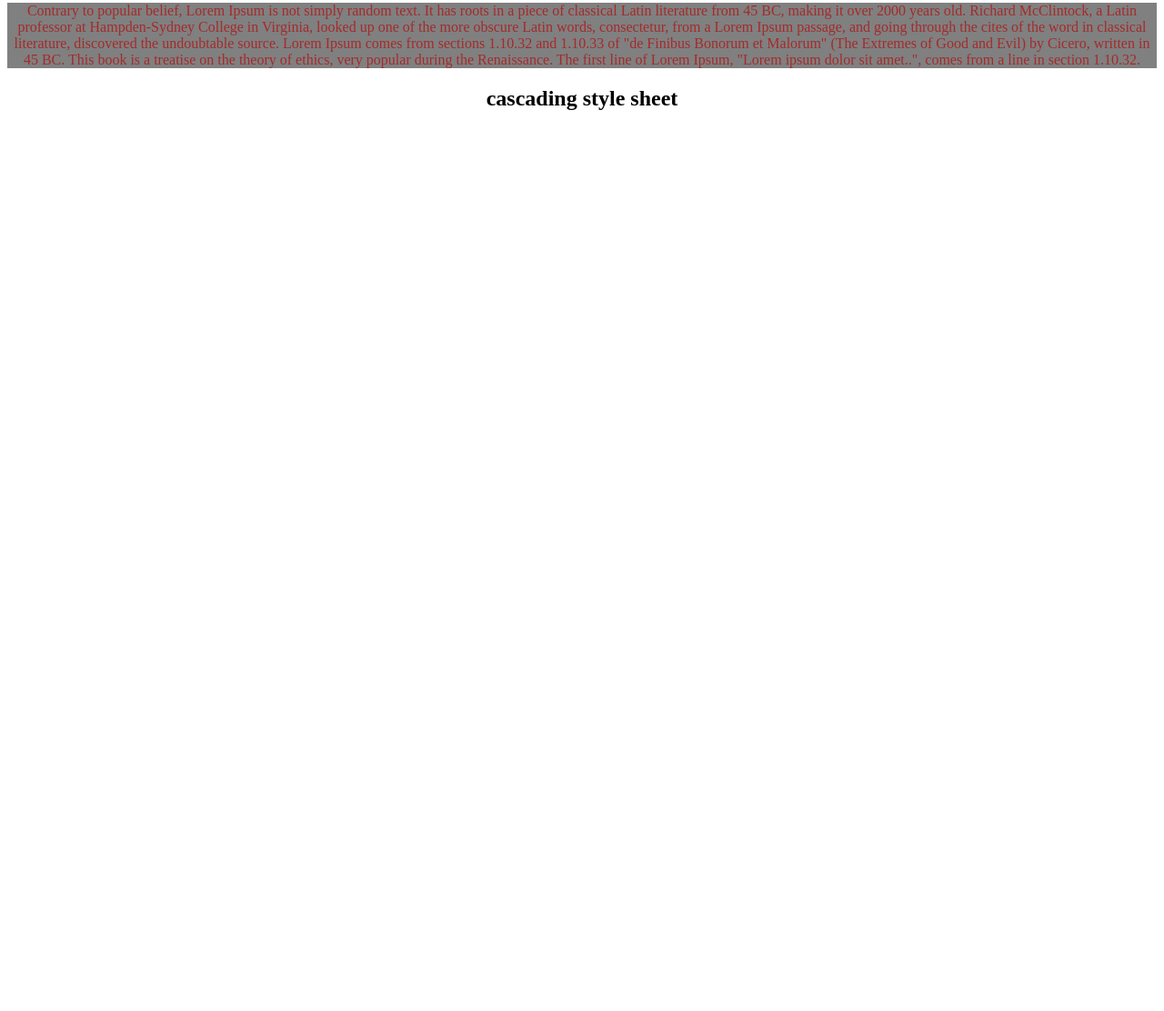
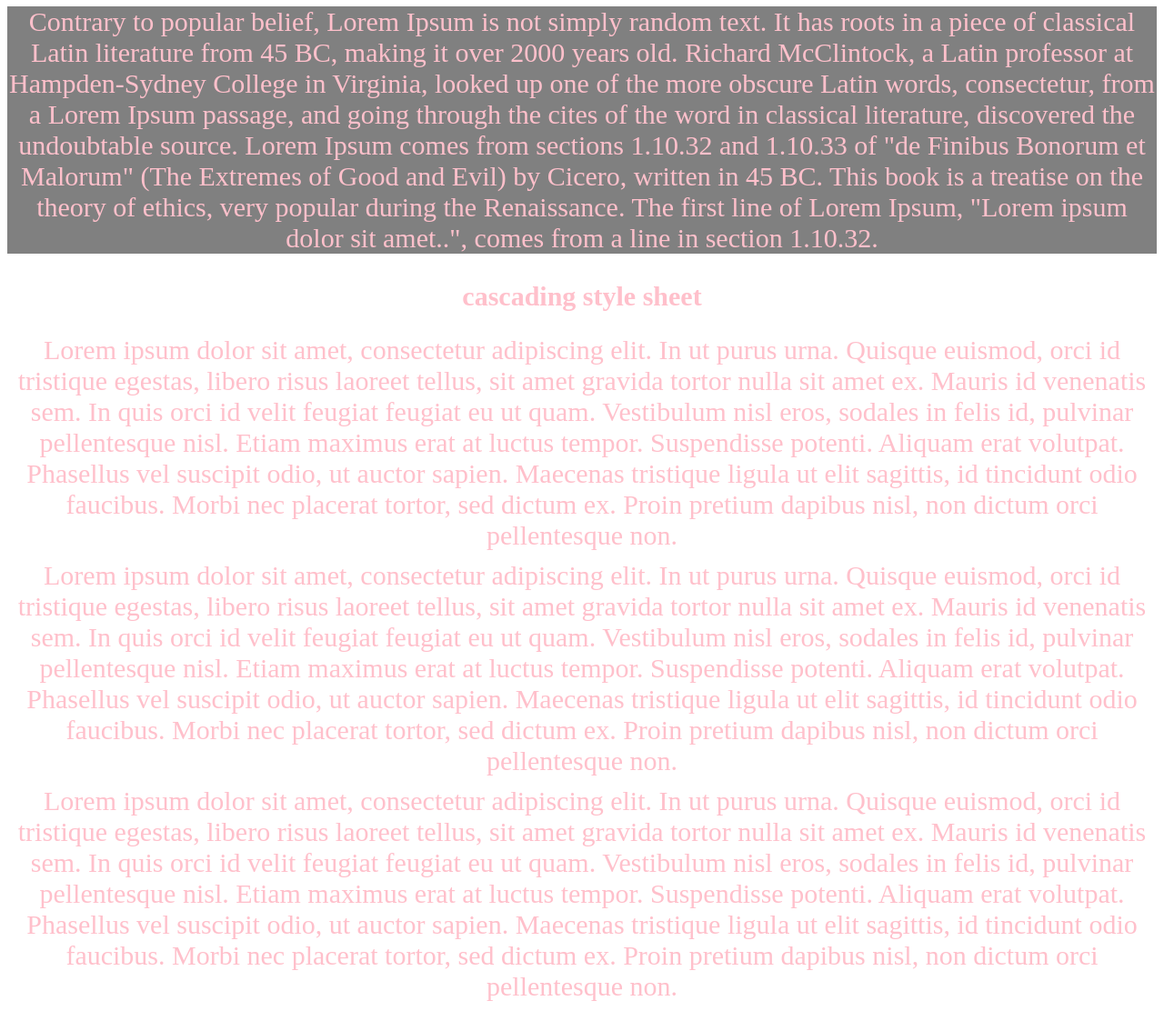
Before and after one commit to abassghana/html-and-css-crash-course, a plain HTML site: page index.html in a window 1280 px wide. Shown: the part 77-1189 px from the top of the page at 91% size. Before the commit the page ends 800 px from the top, so only its background shows below. Drawn offline with Linux system fonts and the light colour scheme.

Commit message:
css selectors

```diff
--- a/CSS/main.css
+++ b/CSS/main.css
@@ -1,3 +1,7 @@
+*{
+  color: pink;
+  font-size: 30px;
+}
 h1{
   /* color: red; */
 }
@@ -11,9 +15,15 @@ p{
 /* selecting multiple elements  */
 
 h1,p{
-  color: brown;
+  /* color: brown; */
 }
 
 #mainSection{
   text-align: center;
 }
+
+.center{
+  /* color: orange; */
+  text-align: center;
+  margin:10px;
+}
--- a/index.html
+++ b/index.html
@@ -19,6 +19,17 @@
 </p>
 <section >
   <h2 id="mainSection"> cascading style sheet</h2>
+  <div class="center">
+    Lorem ipsum dolor sit amet, consectetur adipiscing elit. In ut purus urna. Quisque euismod, orci id tristique egestas, libero risus laoreet tellus, sit amet gravida tortor nulla sit amet ex. Mauris id venenatis sem. In quis orci id velit feugiat feugiat eu ut quam. Vestibulum nisl eros, sodales in felis id, pulvinar pellentesque nisl. Etiam maximus erat at luctus tempor. Suspendisse potenti. Aliquam erat volutpat. Phasellus vel suscipit odio, ut auctor sapien. Maecenas tristique ligula ut elit sagittis, id tincidunt odio faucibus. Morbi nec placerat tortor, sed dictum ex. Proin pretium dapibus nisl, non dictum orci pellentesque non.
+  </div>
+
+  <div class="center">
+    Lorem ipsum dolor sit amet, consectetur adipiscing elit. In ut purus urna. Quisque euismod, orci id tristique egestas, libero risus laoreet tellus, sit amet gravida tortor nulla sit amet ex. Mauris id venenatis sem. In quis orci id velit feugiat feugiat eu ut quam. Vestibulum nisl eros, sodales in felis id, pulvinar pellentesque nisl. Etiam maximus erat at luctus tempor. Suspendisse potenti. Aliquam erat volutpat. Phasellus vel suscipit odio, ut auctor sapien. Maecenas tristique ligula ut elit sagittis, id tincidunt odio faucibus. Morbi nec placerat tortor, sed dictum ex. Proin pretium dapibus nisl, non dictum orci pellentesque non.
+  </div>
+
+  <div class="center">
+    Lorem ipsum dolor sit amet, consectetur adipiscing elit. In ut purus urna. Quisque euismod, orci id tristique egestas, libero risus laoreet tellus, sit amet gravida tortor nulla sit amet ex. Mauris id venenatis sem. In quis orci id velit feugiat feugiat eu ut quam. Vestibulum nisl eros, sodales in felis id, pulvinar pellentesque nisl. Etiam maximus erat at luctus tempor. Suspendisse potenti. Aliquam erat volutpat. Phasellus vel suscipit odio, ut auctor sapien. Maecenas tristique ligula ut elit sagittis, id tincidunt odio faucibus. Morbi nec placerat tortor, sed dictum ex. Proin pretium dapibus nisl, non dictum orci pellentesque non.
+  </div>
   </section>
 
   </body>
```
